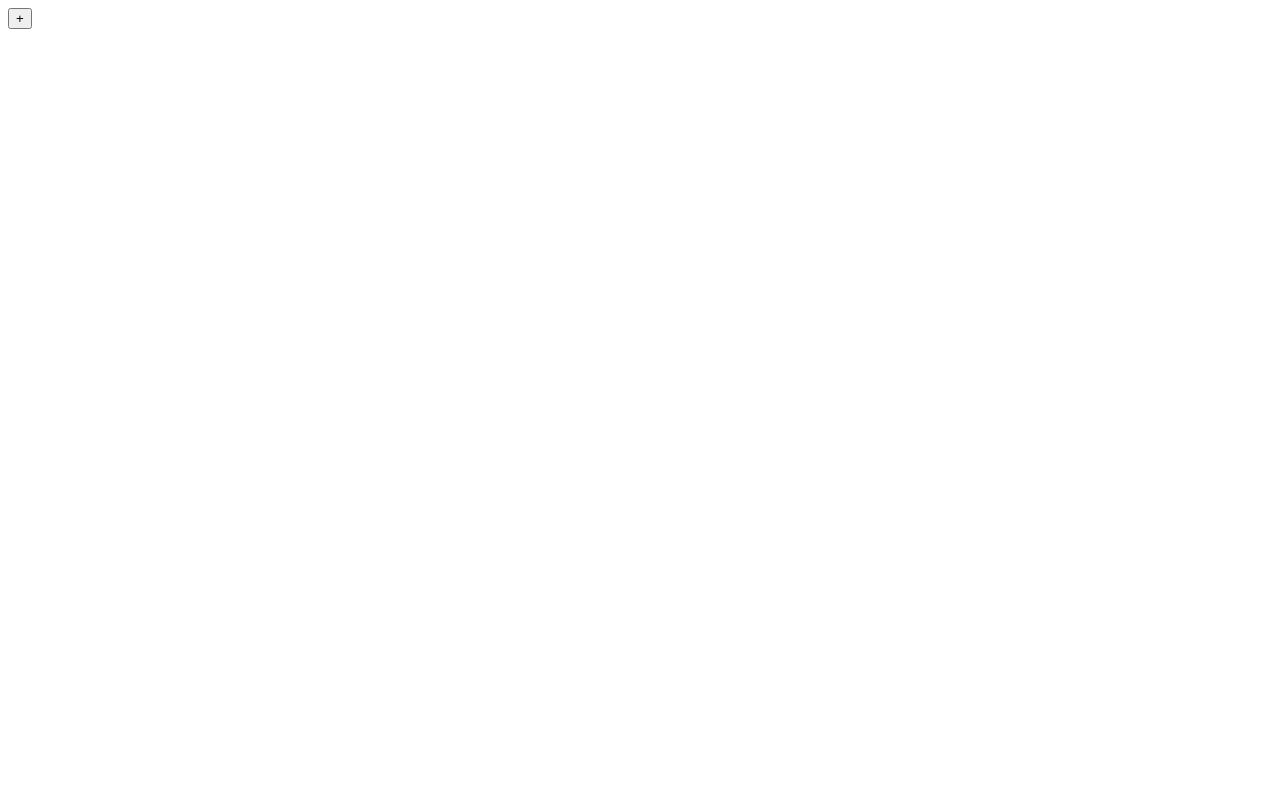
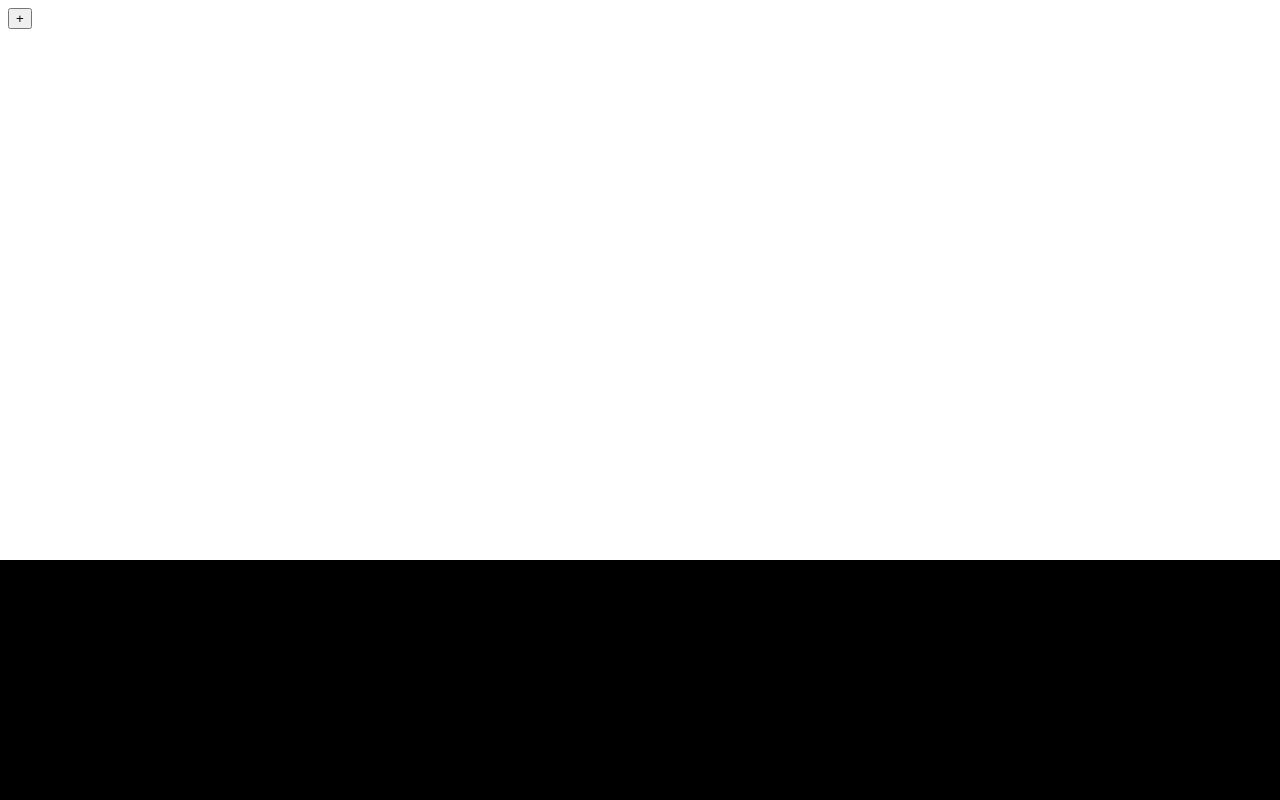
Before and after one commit to sahil-athrij/codebugs, a plain HTML site: page tabs.html in a window 1280 px wide. Drawn offline with Linux system fonts and the light colour scheme.

Commit message:
Add files via upload

```diff
--- a/tabs.css
+++ b/tabs.css
@@ -17,3 +17,12 @@
 .languageselect{
 
 }
+
+.console{
+    background: black;
+    position: absolute;
+    top: 70%;
+    right: 0;
+    height: 30%;
+    left: 0;
+}
--- a/tabs.html
+++ b/tabs.html
@@ -27,8 +27,12 @@
 </div>
 
 <!-- Tab content -->
+<div id = "editor_location">
 
-
+</div>
+<div class = console>
+    console
+</div>
 
 
 </body>
--- a/tabs.js
+++ b/tabs.js
@@ -72,7 +72,8 @@ class tab {
         this.container.innerHTML = selectoption;
         this.container.appendChild(this.editordiv);
 
-        document.body.appendChild(this.container);
+        var editorbody = document.getElementById("editor_location")
+        editorbody.appendChild(this.container);
 
 
         this.editor = ace.edit(this.filename+'editor');
```
